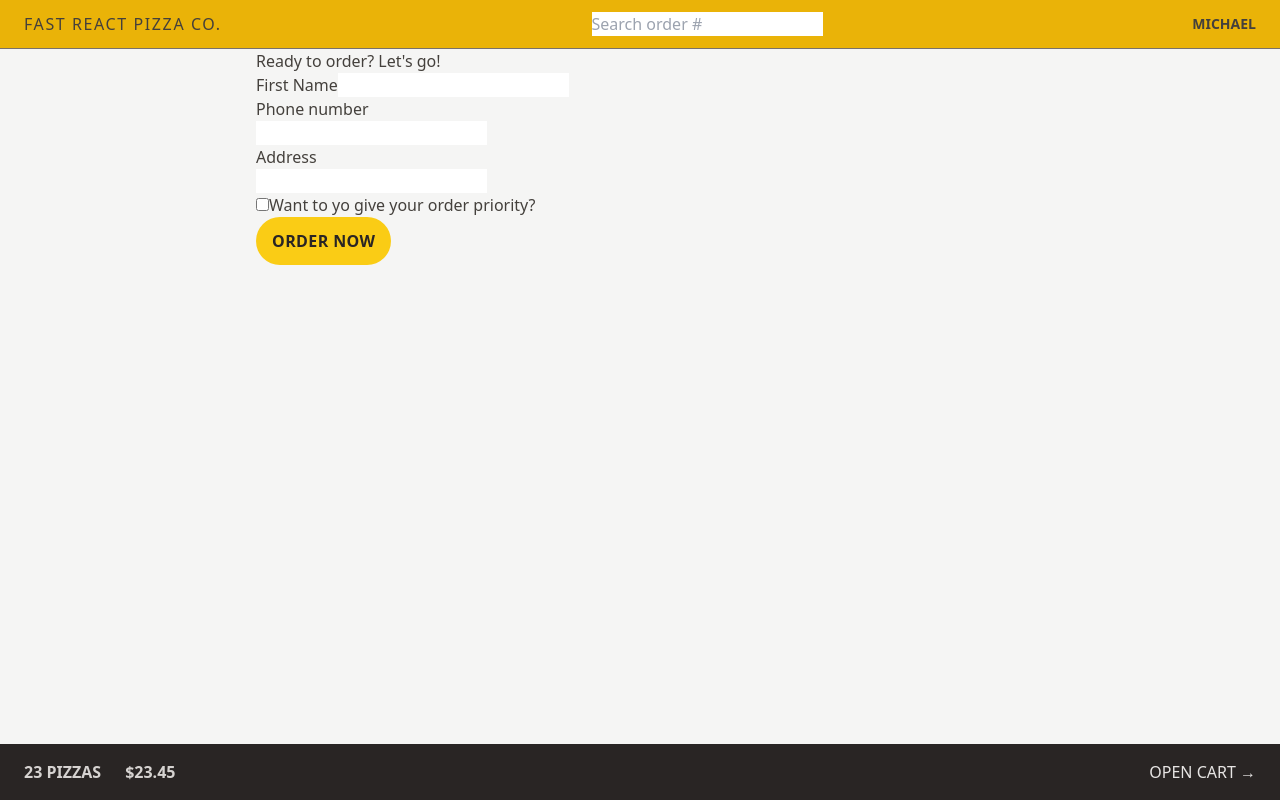
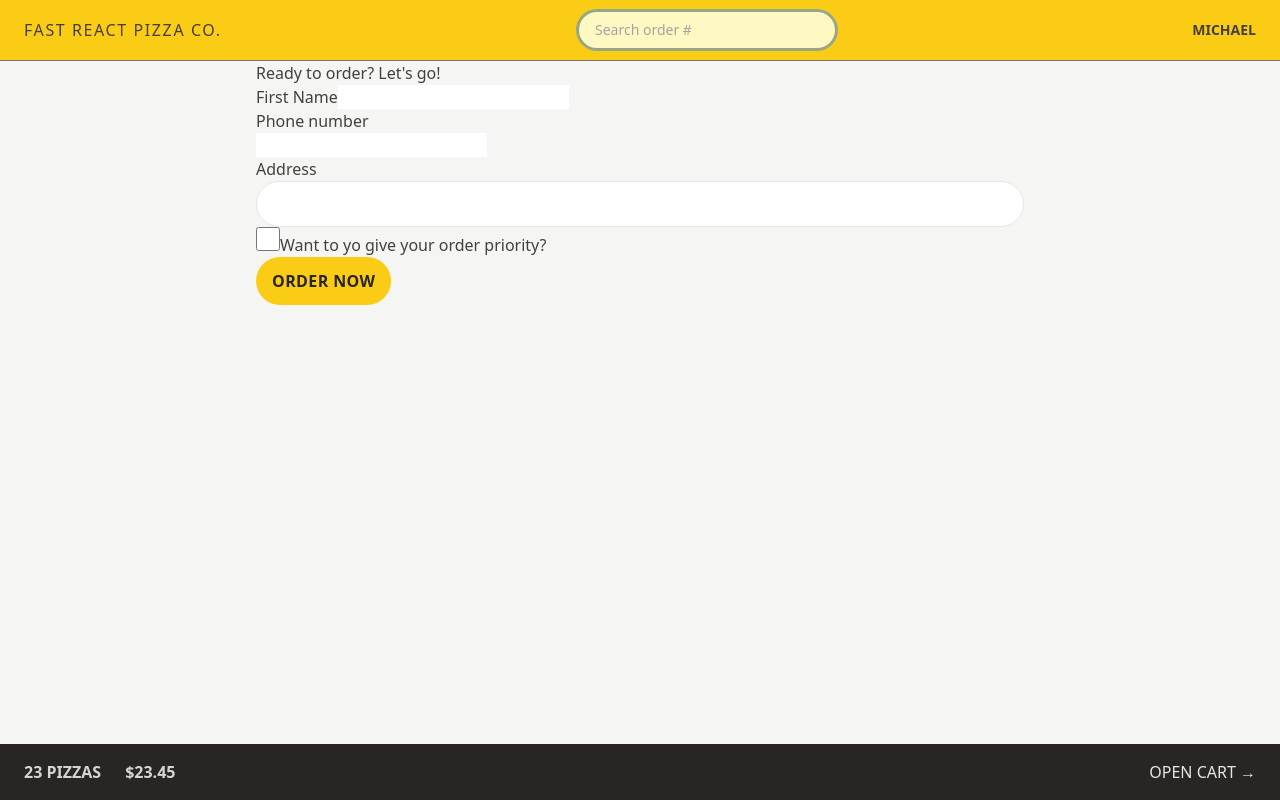
Before and after one commit to FlamingShali/Fast-React-Pizza, a React (Vite) app: page /order/new in a window 1280 px wide. Built offline with nearby package versions, Linux system fonts and the light colour scheme.

Commit message:
styling form elements

```diff
--- a/src/features/order/CreateOrder.jsx
+++ b/src/features/order/CreateOrder.jsx
@@ -61,12 +61,18 @@ function CreateOrder() {
         <div>
           <label>Address</label>
           <div>
-            <input type="text" name="address" required />
+            <input
+              type="text"
+              name="address"
+              required
+              className="w-full rounded-full border border-stone-200 px-4 py-2 text-sm transition-all duration-300 placeholder:text-stone-400 focus:outline-none focus:ring focus:ring-yellow-400 md:px-6 md:py-3"
+            />
           </div>
         </div>
 
         <div>
           <input
+            className="h-6 w-6 accent-yellow-400 focus:outline-none focus:ring focus:ring-yellow-400 focus:ring-offset-2"
             type="checkbox"
             name="priority"
             id="priority"
--- a/src/features/order/SearchOrder.jsx
+++ b/src/features/order/SearchOrder.jsx
@@ -1,6 +1,6 @@
-import { useState } from "react";
-import { useNavigate } from "react-router-dom";
-import { getOrder } from "../../services/apiRestaurant";
+import { useState } from 'react';
+import { useNavigate } from 'react-router-dom';
+import { getOrder } from '../../services/apiRestaurant';
 const SearchOrder = () => {
   const [query, setQuery] = useState();
 
@@ -10,7 +10,7 @@ const SearchOrder = () => {
     e.preventDefault();
     if (!query) return;
     navigate(`/order/${query}`);
-    setQuery("");
+    setQuery('');
   };
 
   return (
@@ -20,6 +20,7 @@ const SearchOrder = () => {
           placeholder="Search order #"
           value={query}
           onChange={(e) => setQuery(e.target.value)}
+          className="focus: w-28 rounded-full bg-yellow-100 px-4 py-2 text-sm ring transition-all duration-300 placeholder:text-stone-400 focus:outline-none focus:ring-yellow-500 focus:ring-opacity-50 sm:w-64 sm:focus:w-72"
         />
       </div>
     </form>
--- a/src/ui/Header.jsx
+++ b/src/ui/Header.jsx
@@ -4,7 +4,7 @@ import Username from '../features/user/Username';
 
 const Header = () => {
   return (
-    <header className="flex items-center justify-between border-b border-stone-500 bg-yellow-500 px-4 py-3 uppercase sm:px-6">
+    <header className="flex items-center justify-between border-b border-stone-500 bg-yellow-400 px-4 py-3 uppercase sm:px-6">
       <Link to="/" className="tracking-widest">
         Fast React Pizza Co.
       </Link>
```
